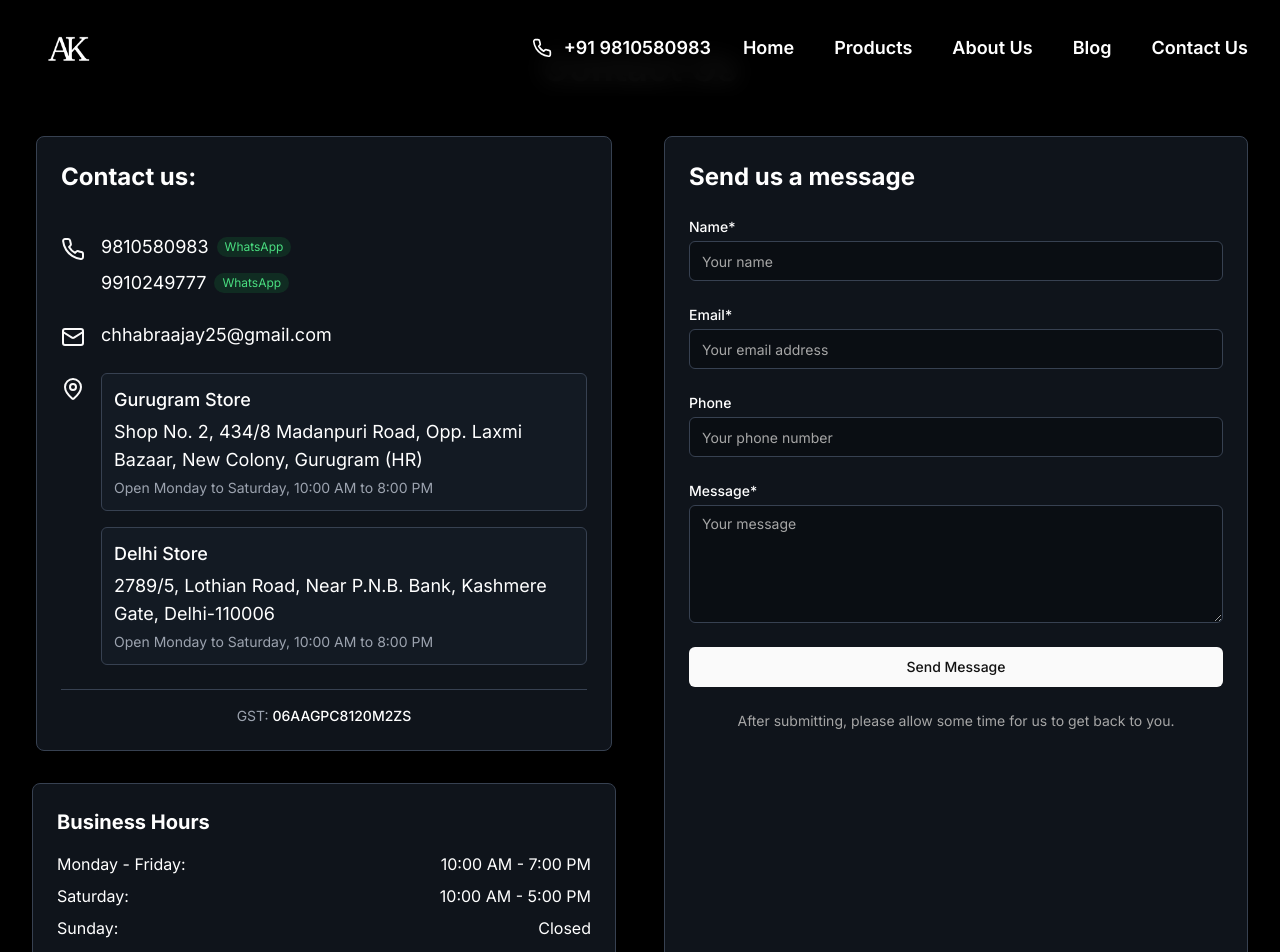
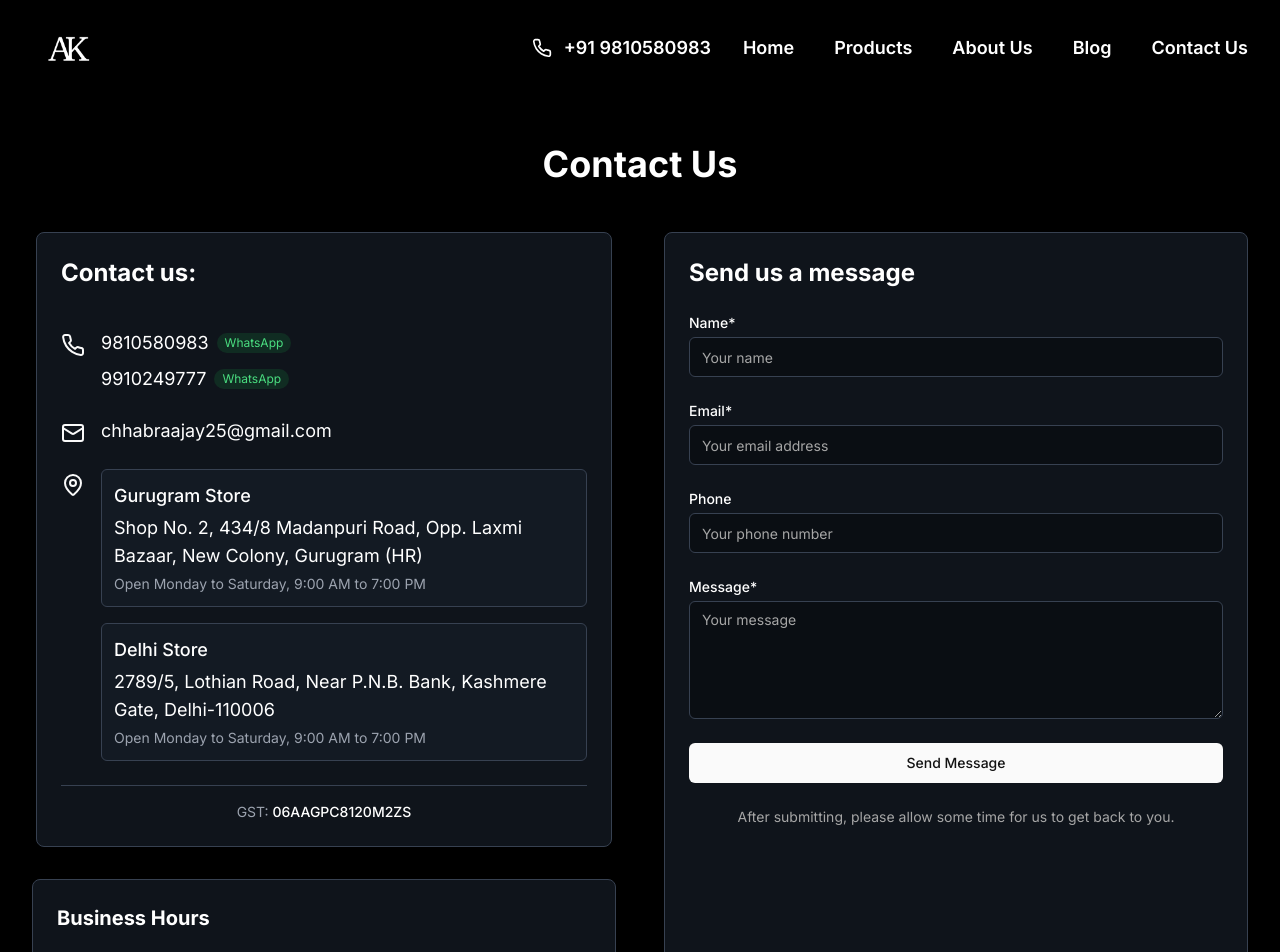
Before and after one commit to chhabraadhruv/ak-rubber-08, a React (Vite) app: page /contact in a window 1280 px wide. Shown: the top 952 px of the page. Built offline with nearby package versions, Linux system fonts and the light colour scheme.

Commit message:
Fix: Improve layout and update business hours
- Updated business hours to 9 AM - 7 PM for both Gurgaon and Delhi stores.
- Fixed overlapping issues with the top menu bar on the Contact Us, About Us, and Products pages.

```diff
--- a/src/components/ContactInfo.tsx
+++ b/src/components/ContactInfo.tsx
@@ -1,3 +1,4 @@
+
 import { Phone, Mail, MapPin } from "lucide-react";
 
 export default function ContactInfo() {
@@ -65,7 +66,7 @@ export default function ContactInfo() {
             >
               Shop No. 2, 434/8 Madanpuri Road, Opp. Laxmi Bazaar, New Colony, Gurugram (HR)
             </button>
-            <p className="text-sm text-gray-400 mt-1">Open Monday to Saturday, 10:00 AM to 8:00 PM</p>
+            <p className="text-sm text-gray-400 mt-1">Open Monday to Saturday, 9:00 AM to 7:00 PM</p>
           </div>
 
           <div className="p-3 border border-gray-700 rounded-md bg-gray-800/30">
@@ -76,7 +77,7 @@ export default function ContactInfo() {
             >
               2789/5, Lothian Road, Near P.N.B. Bank, Kashmere Gate, Delhi-110006
             </button>
-            <p className="text-sm text-gray-400 mt-1">Open Monday to Saturday, 10:00 AM to 8:00 PM</p>
+            <p className="text-sm text-gray-400 mt-1">Open Monday to Saturday, 9:00 AM to 7:00 PM</p>
           </div>
         </div>
       </div>
--- a/src/components/sections/AboutSection.tsx
+++ b/src/components/sections/AboutSection.tsx
@@ -30,7 +30,7 @@ export default function AboutSection() {
   ];
 
   return (
-    <section className="max-w-7xl mx-auto px-4 sm:px-6 lg:px-8 py-12 sm:py-16 bg-gradient-to-b from-gray-900/50 to-black">
+    <section className="max-w-7xl mx-auto px-4 sm:px-6 lg:px-8 py-12 sm:py-16 pt-20 md:pt-24 bg-gradient-to-b from-gray-900/50 to-black">
       <div className="text-center mb-12 animate-fade-in">
         <h2 className="text-3xl sm:text-4xl md:text-5xl font-bold mb-6 leading-tight bg-gradient-to-r from-primary to-yellow-400 bg-clip-text text-transparent">
           Why Choose AK Rubber Spares?
--- a/src/components/sections/LocalBusinessSection.tsx
+++ b/src/components/sections/LocalBusinessSection.tsx
@@ -24,7 +24,7 @@ export default function LocalBusinessSection() {
             <address className="not-italic text-gray-300 mb-3 text-sm sm:text-base leading-relaxed">
               Shop No. 2, 434/8 Madanpuri Road, Opp. Laxmi Bazaar, New Colony, Gurgaon (HR) - 122001
             </address>
-            <p className="text-xs sm:text-sm text-gray-400 mb-4">Open Mon-Sat: 10 AM - 8 PM</p>
+            <p className="text-xs sm:text-sm text-gray-400 mb-4">Open Mon-Sat: 9 AM - 7 PM</p>
             <Link
               to="/contact"
               className="inline-block rounded-full bg-primary text-black px-4 sm:px-6 py-2 sm:py-3 font-medium hover:bg-primary/90 transition-colors text-sm sm:text-base"
@@ -40,7 +40,7 @@ export default function LocalBusinessSection() {
             <address className="not-italic text-gray-300 mb-3 text-sm sm:text-base leading-relaxed">
               2789/5, Lothian Road, Near P.N.B. Bank, Kashmere Gate, Delhi - 110006
             </address>
-            <p className="text-xs sm:text-sm text-gray-400 mb-4">Open Mon-Sat: 10 AM - 8 PM</p>
+            <p className="text-xs sm:text-sm text-gray-400 mb-4">Open Mon-Sat: 9 AM - 7 PM</p>
             <Link
               to="/contact"
               className="inline-block rounded-full bg-primary text-black px-4 sm:px-6 py-2 sm:py-3 font-medium hover:bg-primary/90 transition-colors text-sm sm:text-base"
--- a/src/pages/ContactPage.tsx
+++ b/src/pages/ContactPage.tsx
@@ -81,7 +81,7 @@ export default function ContactPage() {
   };
 
   return (
-    <div className="animate-slide-in">
+    <div className="animate-slide-in pt-20 md:pt-24">
       <div className="max-w-7xl mx-auto px-6 lg:px-8 py-12">
         <h1 className="text-4xl font-bold mb-12 text-center">Contact Us</h1>
 
@@ -93,12 +93,8 @@ export default function ContactPage() {
               <h3 className="text-xl font-bold mb-4">Business Hours</h3>
               <ul className="space-y-2">
                 <li className="flex justify-between">
-                  <span>Monday - Friday:</span>
-                  <span>10:00 AM - 7:00 PM</span>
-                </li>
-                <li className="flex justify-between">
-                  <span>Saturday:</span>
-                  <span>10:00 AM - 5:00 PM</span>
+                  <span>Monday - Saturday:</span>
+                  <span>9:00 AM - 7:00 PM</span>
                 </li>
                 <li className="flex justify-between">
                   <span>Sunday:</span>
```
